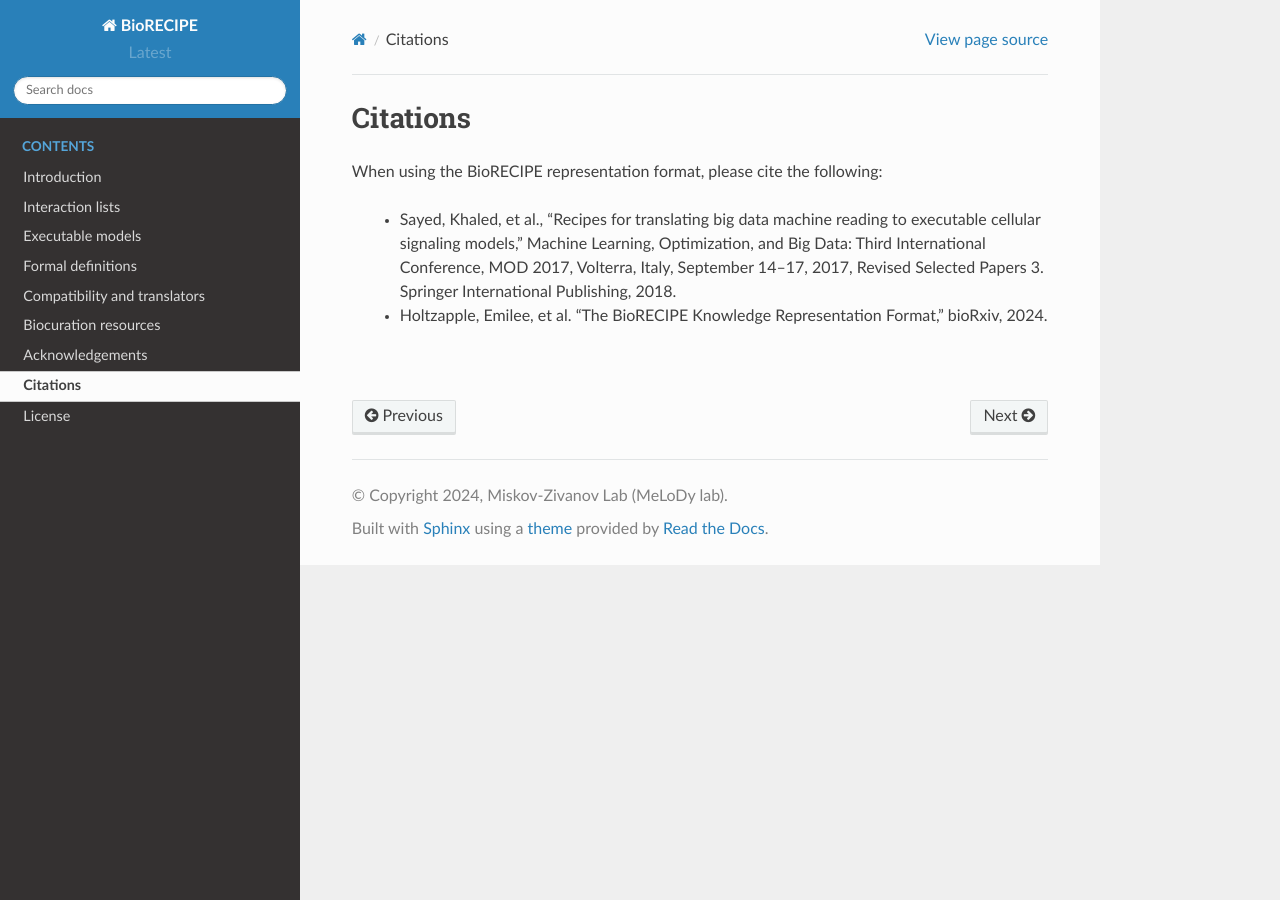
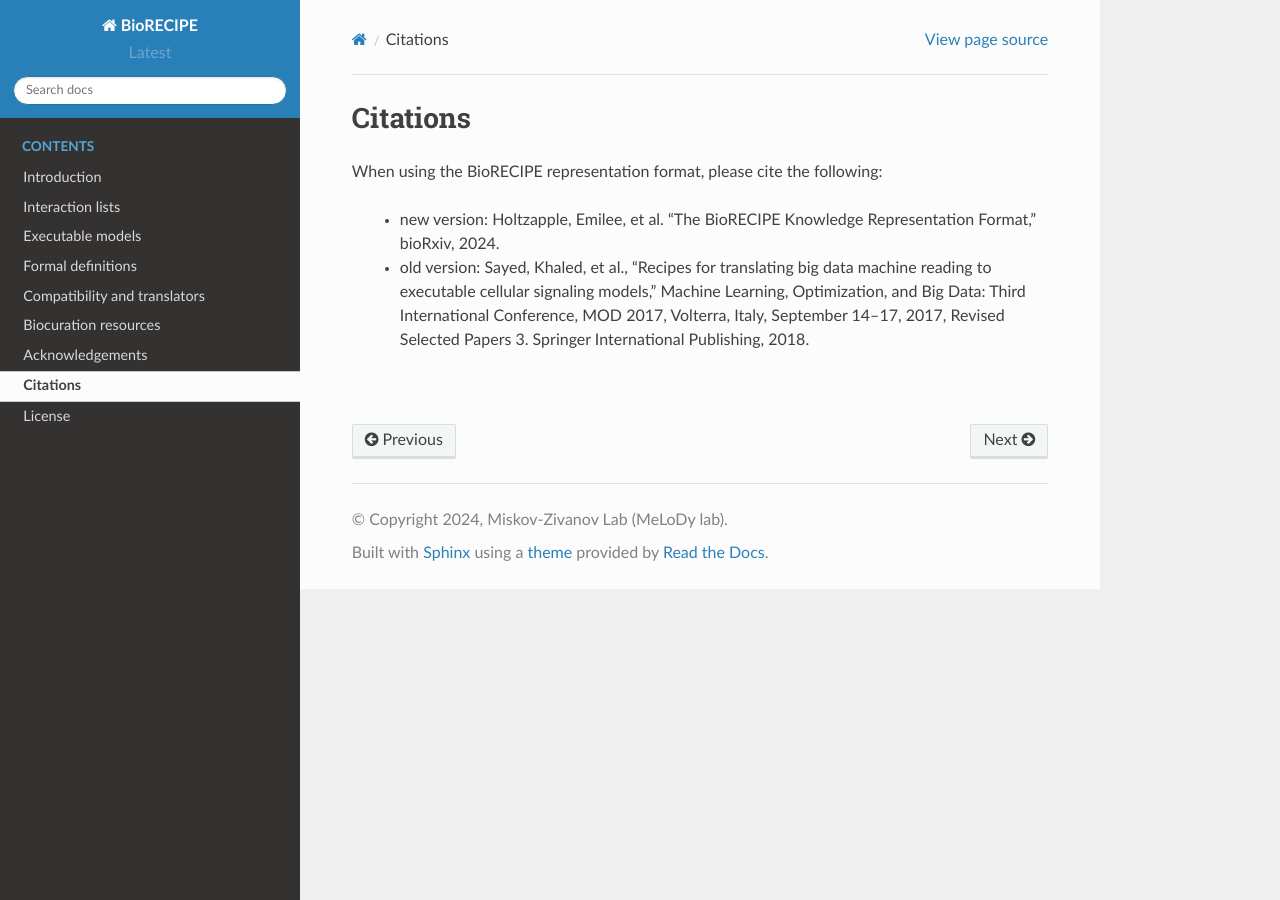
Before and after one commit to pitt-miskov-zivanov-lab/BioRECIPE, a Sphinx documentation site: the page built from docs/citations.rst, in a window 1280 px wide. Built offline with Sphinx 7.4.7 and the Read the Docs theme 2.0.0, drawn with Linux system fonts in a browser that asks for light colours.

Commit message:
Update citations.rst

```diff
--- a/docs/citations.rst
+++ b/docs/citations.rst
@@ -4,7 +4,7 @@ Citations
 
 When using the BioRECIPE representation format, please cite the following:
 
-  - Sayed, Khaled, et al., "Recipes for translating big data machine reading to executable cellular signaling models," Machine Learning, Optimization, and Big Data: Third International Conference, MOD 2017, Volterra, Italy, September 14–17, 2017, Revised Selected Papers 3. Springer International Publishing, 2018.
-  - Holtzapple, Emilee, et al. "The BioRECIPE Knowledge Representation Format," bioRxiv, 2024.
+ - new version: Holtzapple, Emilee, et al. "The BioRECIPE Knowledge Representation Format," bioRxiv, 2024.
+ - old version: Sayed, Khaled, et al., "Recipes for translating big data machine reading to executable cellular signaling models," Machine Learning, Optimization, and Big Data: Third International Conference, MOD 2017, Volterra, Italy, September 14–17, 2017, Revised Selected Papers 3. Springer International Publishing, 2018.
 
 |
```
